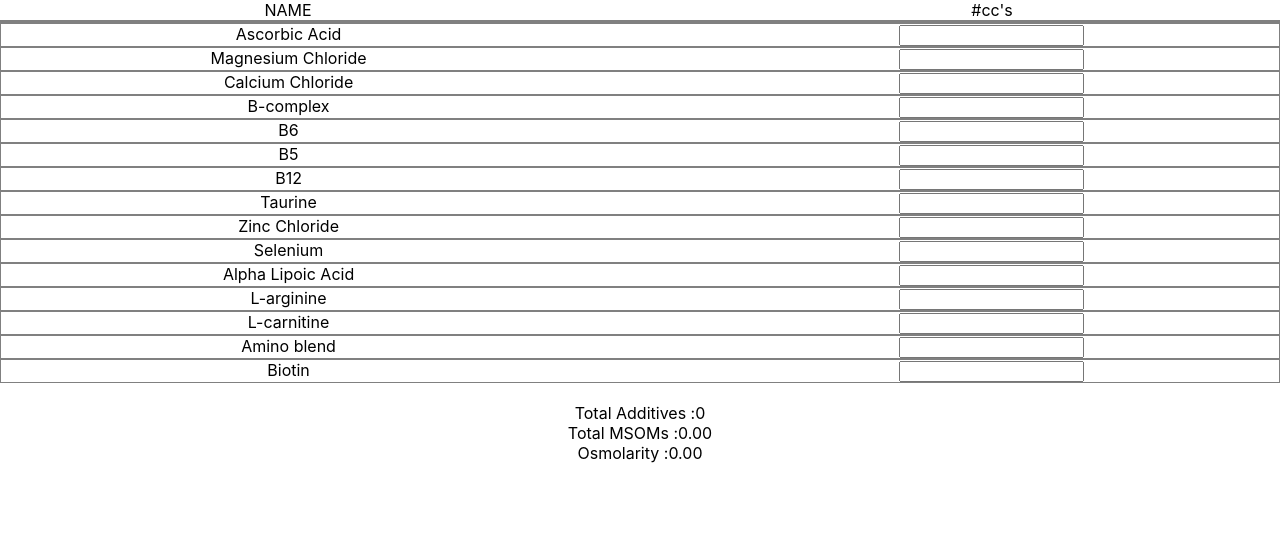
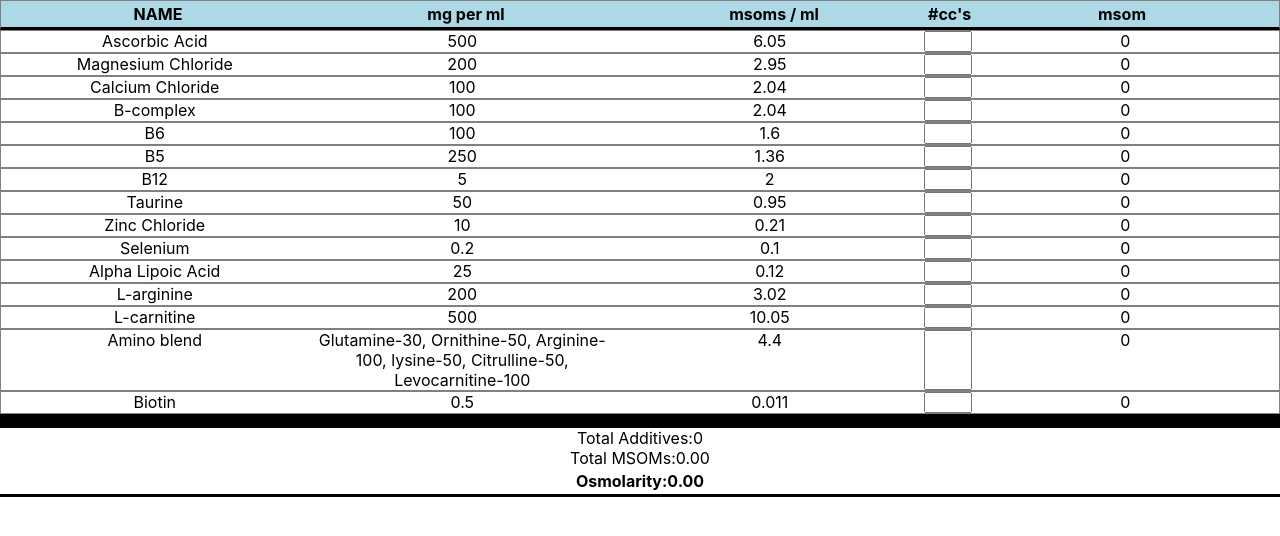
Before and after one commit to noxasaxon/osmolarity, a React (Create React App) app in the folder osmolarity/: page / in a window 1280 px wide. Shown: the top 536 px of the page. Built offline with nearby package versions, Linux system fonts and the light colour scheme.

Commit message:
more fields, formatting

```diff
--- a/osmolarity/src/Calculator.jsx
+++ b/osmolarity/src/Calculator.jsx
@@ -13,7 +13,7 @@ const header_data = {
     name: "NAME",
     amount: "AMOUNT",
     mg_per_ml: MG_PER_ML_NAME,
-    msom_per_ml : MSOM_PER_ML_NAME,
+    msoms_per_ml : MSOM_PER_ML_NAME,
     num_ccs : NUM_CCs_NAME,
     msom : MSOM_NAME,
     price_per_ml : PRICE_PER_ML_NAME,
@@ -21,8 +21,6 @@ const header_data = {
 }
 
 const Container = styled.div`
-    /* text-align: center; */
-    /* height: 100vh; */
 `
 
 const Table = styled.div`
@@ -30,26 +28,33 @@ const Table = styled.div`
     width: 100%;
     height: 100%;
     display: block;
-    /* align-items: stretch; */
-    /* align-content: stretch;
-    justify-content: center; */
 `
 const Total = styled.div`
     width: 100%;
     display: flex;
     flex-direction: row;
     box-sizing: border-box;
-    /* border: 1px solid grey; */
     justify-content: center;
+    ${props => props.primary && css`
+        padding: 3px;
+        font-weight: bold;
+        border-bottom: 3px solid black;
+    `}
 `
 
-const Divider = styled.br`
+const TotalItem = styled.p`
+    ${props => props.label && css`
+        padding: 3px;
+        font-weight: bold;
+        border-bottom: 3px solid black;
+    `}
+`
+
+const Divider = styled.div`
     height: 10px;
     width: 100%;
     background: black;
     border: 2px solid black;
-        display: flex;
-    flex-direction: row;
 `
 
 function Calculator() {
@@ -70,7 +75,7 @@ function Calculator() {
             name: "Ascorbic Acid",
             amount: 0,
             mg_per_ml: 500,
-            msom_per_ml : 6.05,
+            msoms_per_ml : 6.05,
             num_ccs : 0,
             msom : 0,
             price_per_ml : .44,
@@ -80,7 +85,7 @@ function Calculator() {
             name: "Magnesium Chloride",
             amount: 0,
             mg_per_ml: 200,
-            msom_per_ml : 2.95,
+            msoms_per_ml : 2.95,
             num_ccs : 0,
             msom : 0,
             price_per_ml : 1.63,
@@ -90,7 +95,7 @@ function Calculator() {
             name: "Calcium Chloride",
             amount: 0,
             mg_per_ml: 100,
-            msom_per_ml : 2.04,
+            msoms_per_ml : 2.04,
             num_ccs : 0,
             msom : 0,
             price_per_ml : 1.63,
@@ -100,7 +105,7 @@ function Calculator() {
             name: "B-complex",
             amount: 0,
             mg_per_ml: 100,
-            msom_per_ml : 2.04,
+            msoms_per_ml : 2.04,
             num_ccs : 0,
             msom : 0,
             price_per_ml : 1.63,
@@ -110,7 +115,7 @@ function Calculator() {
             name: "B6",
             amount: 0,
             mg_per_ml: 100,
-            msom_per_ml : 1.6,
+            msoms_per_ml : 1.6,
             num_ccs : 0,
             msom : 0,
             price_per_ml : 1.63,
@@ -120,7 +125,7 @@ function Calculator() {
             name: "B5",
             amount: 0,
             mg_per_ml: 250,
-            msom_per_ml : 1.36,
+            msoms_per_ml : 1.36,
             num_ccs : 0,
             msom : 0,
             price_per_ml : 1.63,
@@ -130,7 +135,7 @@ function Calculator() {
             name: "B12",
             amount: 0,
             mg_per_ml: 5,
-            msom_per_ml : 2,
+            msoms_per_ml : 2,
             num_ccs : 0,
             msom : 0,
             price_per_ml : 1.63,
@@ -140,7 +145,7 @@ function Calculator() {
             name: "Taurine",
             amount: 0,
             mg_per_ml: 50,
-            msom_per_ml : 0.95,
+            msoms_per_ml : 0.95,
             num_ccs : 0,
             msom : 0,
             price_per_ml : 1.63,
@@ -150,7 +155,7 @@ function Calculator() {
             name: "Zinc Chloride",
             amount: 0,
             mg_per_ml: 10,
-            msom_per_ml : 0.21,
+            msoms_per_ml : 0.21,
             num_ccs : 0,
             msom : 0,
             price_per_ml : 1.63,
@@ -160,7 +165,7 @@ function Calculator() {
             name: "Selenium",
             amount: 0,
             mg_per_ml: 0.2,
-            msom_per_ml : 0.1,
+            msoms_per_ml : 0.1,
             num_ccs : 0,
             msom : 0,
             price_per_ml : 1.63,
@@ -170,7 +175,7 @@ function Calculator() {
             name: "Alpha Lipoic Acid",
             amount: 0,
             mg_per_ml: 25,
-            msom_per_ml : 0.12,
+            msoms_per_ml : 0.12,
             num_ccs : 0,
             msom : 0,
             price_per_ml : 1.63,
@@ -180,7 +185,7 @@ function Calculator() {
             name: "L-arginine",
             amount: 0,
             mg_per_ml: 200,
-            msom_per_ml : 3.02,
+            msoms_per_ml : 3.02,
             num_ccs : 0,
             msom : 0,
             price_per_ml : 1.63,
@@ -190,7 +195,7 @@ function Calculator() {
             name: "L-carnitine",
             amount: 0,
             mg_per_ml: 500,
-            msom_per_ml : 10.05,
+            msoms_per_ml : 10.05,
             num_ccs : 0,
             msom : 0,
             price_per_ml : 1.63,
@@ -199,8 +204,11 @@ function Calculator() {
         {
             name: "Amino blend",
             amount: 0,
-            mg_per_ml: "Glutamine 30 m/Ornithine 50 mg/Arginine 100 mg/lysine 50 mg/Citrulline 50 mg/Levocarnitine 100 mg",
-            msom_per_ml : 4.4,
+            // mg_per_ml: "Glutamine 30 m/Ornithine 50 mg/Arginine 100 mg/lysine 50 mg/Citrulline 50 mg/Levocarnitine 100 mg",
+            // mg_per_ml: "Glutamine-30mg / Ornithine-50mg / Arginine-100mg / lysine-50mg / Citrulline-50mg / Levocarnitine-100mg",
+            mg_per_ml: "Glutamine-30 | Ornithine-50 | Arginine-100 | lysine-50 | Citrulline-50 | Levocarnitine-100",
+            mg_per_ml: "Glutamine-30, Ornithine-50, Arginine-100, lysine-50, Citrulline-50, Levocarnitine-100",
+            msoms_per_ml : 4.4,
             num_ccs : 0,
             msom : 0,
             price_per_ml : 1.63,
@@ -210,7 +218,7 @@ function Calculator() {
             name: "Biotin",
             amount: 0,
             mg_per_ml: 0.5,
-            msom_per_ml : 0.011,
+            msoms_per_ml : 0.011,
             num_ccs : 0,
             msom : 0,
             price_per_ml : 2.50,
@@ -226,14 +234,12 @@ function Calculator() {
         let osmolarity = 0
 
         for (let i = 0; i < chemicals.length; i++) {
-
             if (chemicals[i].name === new_chemical.name){
                 chemicals[i] = new_chemical
             }
 
             const chem = chemicals[i]
-
-            chem.msom = chem.msom_per_ml * chem.num_ccs
+            chem.msom = chem.msoms_per_ml * chem.num_ccs
             chem.amount = chem.mg_per_ml * chem.num_ccs
             chem.total_cost = chem.price_per_ml * chem.num_ccs
 
@@ -241,11 +247,9 @@ function Calculator() {
             total_msoms += chem.msom
             total_cost += chem.total_cost
         }
-        console.log(total_msoms)
-        console.log(additives)
+
         osmolarity = (total_msoms / additives) * 1000
         if (Number.isNaN(osmolarity)) osmolarity = 0;
-
 
         setCalc_osmolarity(osmolarity)
         setCalc_total_msoms(total_msoms)
@@ -256,15 +260,15 @@ function Calculator() {
 
     return (
         <Container className="Calculator">
-            <Table className="Table">
+            <Table striped className="Table">
                 <Item header data={header_data} />
-                {chemicals.map(item => <Item data={item} update={update_and_calculate}/>)}
+                {chemicals.map((item, i) => <Item key={i} data={item} update={update_and_calculate}/>)}
             </Table>
             <Divider className="Divider"/>
-            {/* <Total className="Total"/> */}
-            <Total className="Total">  <span> Total Additives : </span> <span>{calc_total_ccs}</span></Total>
-            <Total className="Total">  <span> Total MSOMs : </span> <span>{calc_total_msoms.toFixed(2)}</span></Total>
-            <Total primary className="Total"> <span> Osmolarity : </span> <span>{calc_osmolarity.toFixed(2)}</span></Total>
+
+            <Total className="Total">  <span> Total Additives:   </span> <span>{calc_total_ccs}</span></Total>
+            <Total className="Total">  <span> Total MSOMs:   </span> <span>{calc_total_msoms.toFixed(2)}</span></Total>
+            <Total primary className="Total"> <span> Osmolarity:   </span> <span>{calc_osmolarity.toFixed(2)}</span></Total>
         </Container>
     );
 }
--- a/osmolarity/src/Item.jsx
+++ b/osmolarity/src/Item.jsx
@@ -1,27 +1,5 @@
 import React from 'react';
 import styled, { css } from 'styled-components'
-
-const Button = styled.button`
-    background: transparent;
-    border-radius: 3px;
-    border: 2px solid palevioletred;
-    color: palevioletred;
-    margin: 0.5em 1em;
-    padding: 0.25em 1em;
-    ${props => props.primary && css`
-        background: palevioletred;
-        color: white;
-    `}
-`;
-
-const Header = styled.div`
-    width: 100%;
-    display: flex;
-    flex-direction: row;
-    justify-content: space-between;
-    box-sizing: border-box;
-    border-bottom: 3px solid gray;
-`
 
 const Row = styled.div`
     width: 100%;
@@ -29,33 +7,31 @@ const Row = styled.div`
     flex-direction: row;
     box-sizing: border-box;
     border: 1px solid grey;
-    justify-content: space-between;
+    justify-content: space-around;
+    ${props => props.header && css`
+        padding: 3px;
+        font-weight: bold;
+        border-bottom: 3px solid black;
+        background-color: lightblue;
+    `}
+`
+
+const Text_Column = styled.div`
+    width: 30%;
+    ${props => props.input_label && css`
+        width: 40px;
+    `}
+    ${props => props.header && css`
+        font-weight: bold;
+    `}
+`
+
+const Input_Column = styled.input`
+    width: 40px;
 `
 
 
-const Column_Field = styled.div`
-    width: 45%;
-    /* border: 1px solid blue; */
-`
-
-const Input = styled.input``
-
-// render(
-//   <Container>
-//     <Button>Normal Button</Button>
-//     <Button primary>Primary Button</Button>
-//   </Container>
-// );
-
-function Item({data, header, update}) {
-    //     name: "Ascorbic Acid",
-    //     amount: 0,
-    //     MG_PER_ML: 500,
-    //     MSOM_PER_ML : 6.05,
-    //     NUM_CCs : 0,
-    //     MSOM : 0,
-    //     PRICE_PER_ML : .44,
-    //     TOTAL_COST : 0
+function Item( {data, header, update} ) {
 
     const new_value = (event) => {
         const chemical = data
@@ -67,30 +43,28 @@ function Item({data, header, update}) {
 
     if (header){
         return (
-            <Header className="Theader">
-                <Column_Field>{data.name}</Column_Field>
-                <Column_Field>{data.num_ccs}</Column_Field>
-
-                {/* <Column_Field> {data.amount} </Column_Field> */}
-                {/* <Column_Field>{data.mg_per_ml}</Column_Field> */}
-                {/* <Column_Field>{data.msoms_per_ml}</Column_Field> */}
-                {/* <Column_Field>{data.msom}</Column_Field>
-                <Column_Field>{data.price_per_ml}</Column_Field>
-                <Column_Field>{data.total_cost}</Column_Field> */}
-            </Header>
+            <Row header className="Theader">
+                <Text_Column header >{data.name}</Text_Column>
+                <Text_Column header>{data.mg_per_ml}</Text_Column>
+                <Text_Column header>{data.msoms_per_ml}</Text_Column>
+                <Text_Column header input_label>{data.num_ccs}</Text_Column>
+                <Text_Column header>{data.msom}</Text_Column>
+                {/* <Text_Column header>{data.price_per_ml}</Text_Column>
+                <Text_Column header>{data.total_cost}</Text_Column> */}
+            </Row>
         )
     }
 
     return (
         <Row className="Trow">
-            <Column_Field>{data.name}</Column_Field>
-            <Column_Field><input type="number" pattern="[0-9]*" min="0" defaultValue='' onChange={new_value}/></Column_Field>
-            {/* <Column_Field> {data.amount} </Column_Field> */}
-            {/* <Column_Field>{data.mg_per_ml}</Column_Field> */}
-            {/* <Column_Field>{data.msoms_per_ml}</Column_Field> */}
-            {/* <Column_Field>{data.msom}</Column_Field> */}
-            {/* <Column_Field>{data.price_per_ml}</Column_Field> */}
-            {/* <Column_Field>{data.total_cost}</Column_Field> */}
+            <Text_Column>{data.name}</Text_Column>
+
+            <Text_Column>{data.mg_per_ml}</Text_Column>
+            <Text_Column>{data.msoms_per_ml}</Text_Column>
+            <Input_Column type="number" pattern="[0-9]*" min="0" defaultValue='' onChange={new_value}/>
+            <Text_Column>{data.msom}</Text_Column>
+            {/* <Text_Column>{data.price_per_ml}</Text_Column> */}
+            {/* <Text_Column>{data.total_cost}</Text_Column> */}
         </Row>
     );
 }
```
